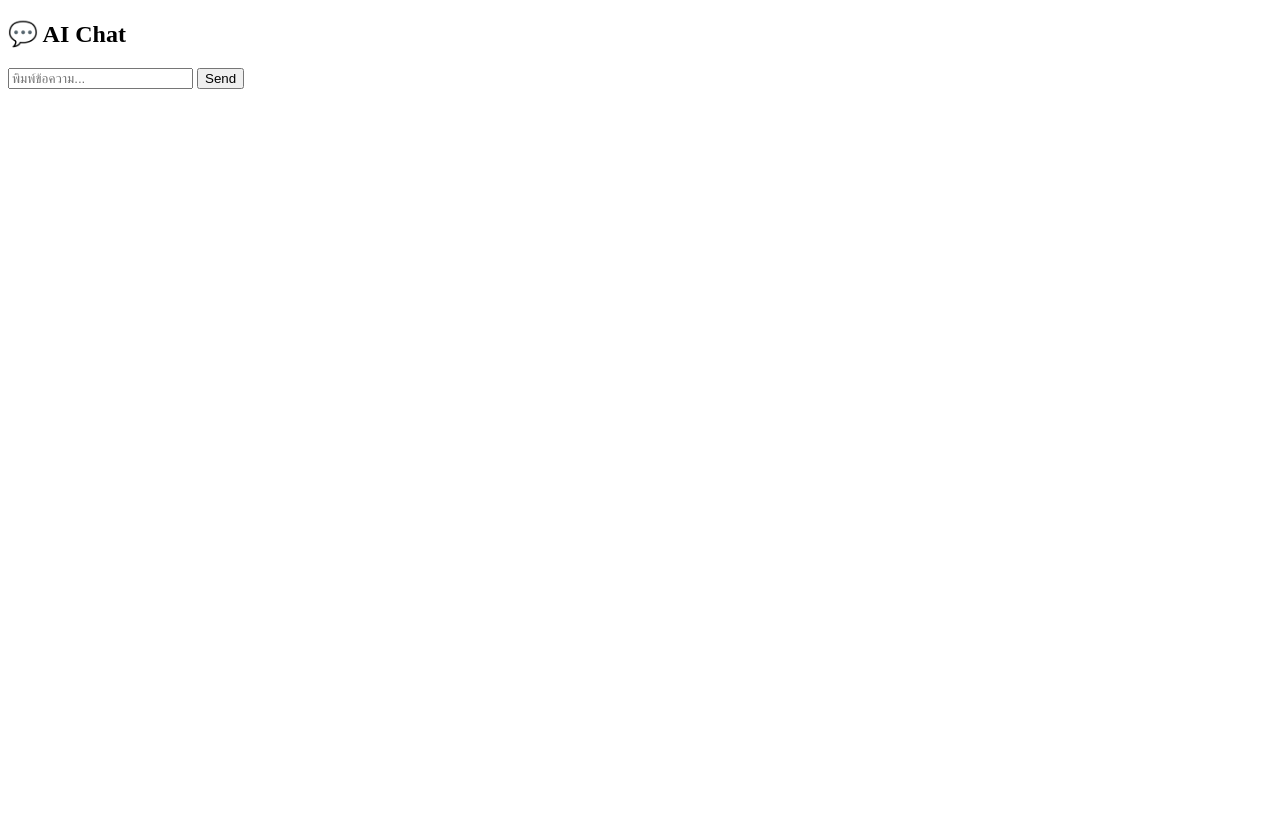
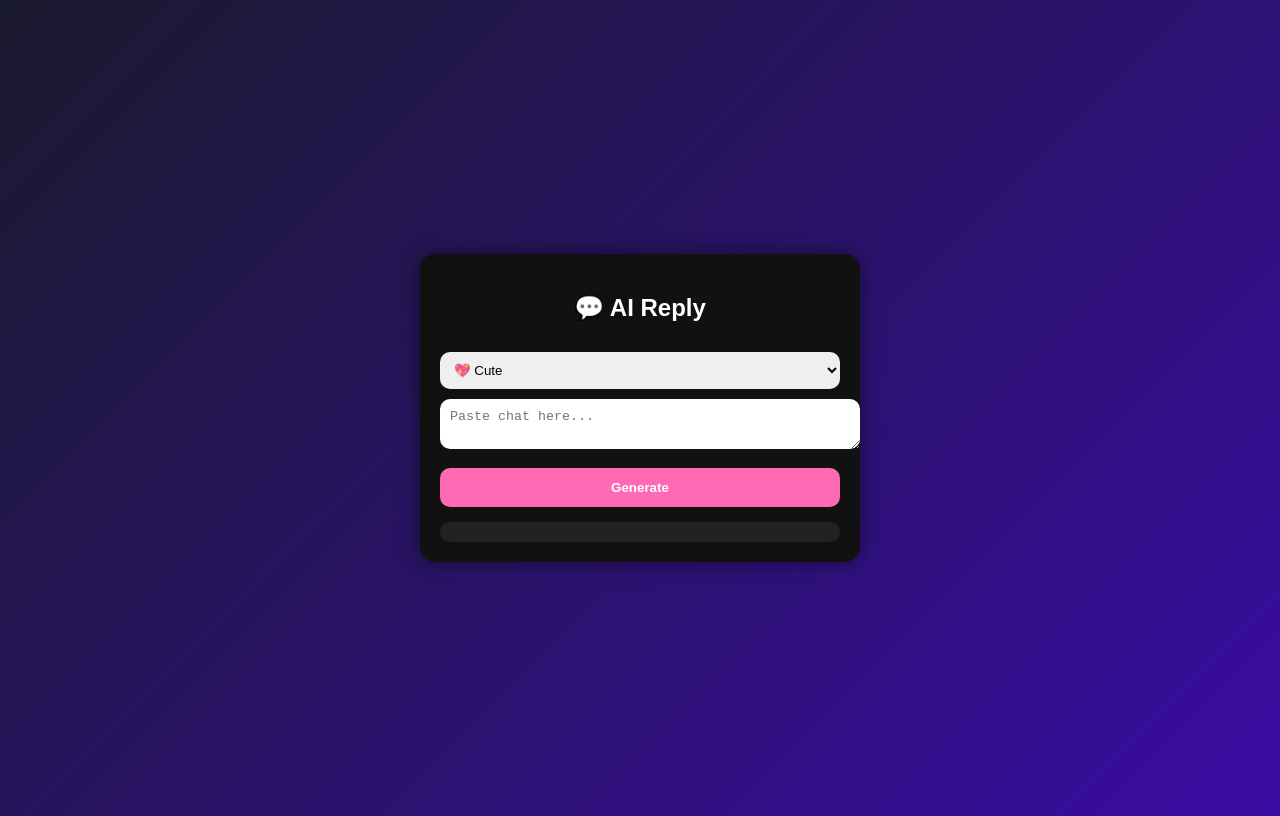
Before and after one commit to Wiyadadev/ai-reply-app, a plain HTML site: page index.html in a window 1280 px wide. Drawn offline with Linux system fonts and the light colour scheme.

Commit message:
Update index.html

```diff
--- a/index.html
+++ b/index.html
@@ -1,32 +1,96 @@
 <!DOCTYPE html>
 <html>
 <head>
-  <title>AI Chat</title>
+  <title>AI Reply</title>
+  <style>
+    body {
+      font-family: Arial;
+      background: linear-gradient(135deg, #1a1a2e, #3a0ca3);
+      color: white;
+      display: flex;
+      justify-content: center;
+      align-items: center;
+      height: 100vh;
+    }
+
+    .box {
+      width: 400px;
+      background: #111;
+      padding: 20px;
+      border-radius: 15px;
+      box-shadow: 0 0 20px rgba(0,0,0,0.5);
+    }
+
+    h2 {
+      text-align: center;
+    }
+
+    select, textarea {
+      width: 100%;
+      margin-top: 10px;
+      padding: 10px;
+      border-radius: 10px;
+      border: none;
+    }
+
+    button {
+      width: 100%;
+      margin-top: 15px;
+      padding: 12px;
+      border: none;
+      border-radius: 10px;
+      background: hotpink;
+      color: white;
+      font-weight: bold;
+      cursor: pointer;
+    }
+
+    .result {
+      margin-top: 15px;
+      background: #222;
+      padding: 10px;
+      border-radius: 10px;
+    }
+  </style>
 </head>
+
 <body>
-  <h2>💬 AI Chat</h2>
+  <div class="box">
+    <h2>💬 AI Reply</h2>
 
-  <div id="chat"></div>
+    <select id="style">
+      <option value="cute">💖 Cute</option>
+      <option value="flirty">😏 Flirty</option>
+      <option value="funny">😂 Funny</option>
+    </select>
 
-  <input id="msg" placeholder="พิมพ์ข้อความ..." />
-  <button onclick="send()">Send</button>
+    <textarea id="msg" placeholder="Paste chat here..."></textarea>
+
+    <button onclick="send()">Generate</button>
+
+    <div class="result" id="result"></div>
+  </div>
 
 <script>
 async function send() {
   const msg = document.getElementById("msg").value;
+  const style = document.getElementById("style").value;
 
   const res = await fetch("/chat", {
     method: "POST",
     headers: {"Content-Type": "application/json"},
-        body: JSON.stringify({message: msg})
+    body: JSON.stringify({message: msg, style: style})
   });
 
   const data = await res.json();
 
-      document.getElementById("chat").innerHTML +=
-        "<p><b>You:</b> " + msg + "</p>" +
-        "<p><b>Bot:</b> " + data.reply + "</p>";
+  if (data.reply) {
+    document.getElementById("result").innerText = data.reply;
+  } else {
+    document.getElementById("result").innerText = "Error: " + data.error;
+  }
 }
 </script>
+
 </body>
 </html>
```
Lines whose indentation alone changed are shown as unchanged.
